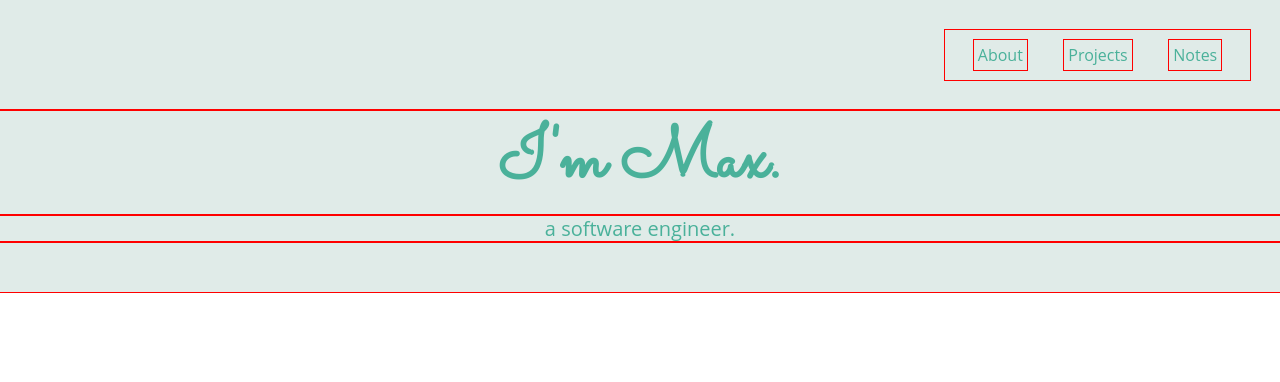
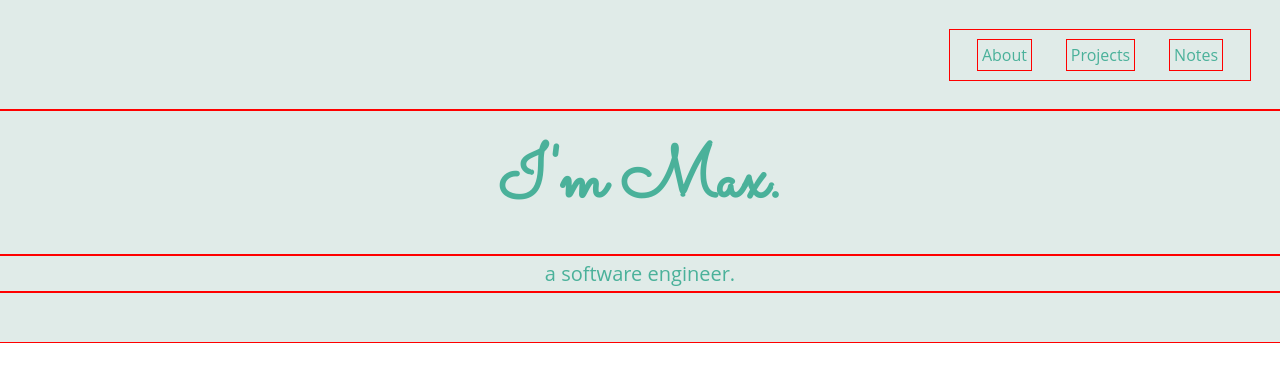
Before and after one commit to MaxBSilver/portfolio-2019, a React (Create React App) app: page / in a window 1280 px wide. Shown: the top 382 px of the page. Built offline with nearby package versions, Linux system fonts and the light colour scheme.

Commit message:
configure react-routere, wrap application in <Router> and setup nav links to separate pages

```diff
--- a/package.json
+++ b/package.json
@@ -7,6 +7,8 @@
     "react": "^16.8.6",
     "react-dom": "^16.8.6",
     "react-redux": "^7.1.0",
+    "react-router": "^5.0.1",
+    "react-router-dom": "^5.0.1",
     "react-scripts": "3.0.1",
     "redux": "^4.0.4",
     "redux-devtools-extension": "^2.13.8"
--- a/src/components/Header/Header.jsx
+++ b/src/components/Header/Header.jsx
@@ -1,5 +1,4 @@
 import React from 'react';
-import fort from '../../assets/fort.png';
 
 export default function Header (){
 	return (
--- a/src/components/Header/header.scss
+++ b/src/components/Header/header.scss
@@ -9,6 +9,7 @@ header {
 
     & h1{
       font-size: 72px;
+      padding: 20px;
     @include flex(row, center);
 
       font-family: 'Sacramento', cursive;
@@ -16,7 +17,7 @@ header {
     }
     p {
       @include flex(row, center);
-
+      padding: 5px;
       font-size:20px;
     }
 
--- a/src/containers/App/App.jsx
+++ b/src/containers/App/App.jsx
@@ -2,12 +2,13 @@ import React from 'react';
 import Nav from '../Nav/Nav';
 import '../../sass/index.scss';
 import Main from '../Main/Main';
+import { Route } from 'react-router-dom';
 
 const App = () => {
 	return (
 		<div className="App">
 			<Nav />
-		<Main />
+			<Route exact path="/" component={Main} />
 		</div>
 	);
 };
--- a/src/containers/Nav/Nav.jsx
+++ b/src/containers/Nav/Nav.jsx
@@ -1,5 +1,5 @@
 import React, { Component } from 'react';
-
+import { NavLink } from 'react-router-dom';
 export default class Nav extends Component {
 	constructor (props) {
 		super(props);
@@ -14,9 +14,9 @@ export default class Nav extends Component {
 		return (
 			<nav>
 				<div className="nav-container">
-					<li>About</li>
-					<li>Projects</li>
-					<li>Notes</li>
+					<NavLink to="/">About</NavLink>
+					<NavLink to="/projects">Projects</NavLink>
+					<NavLink to="/notes">Notes</NavLink>
 				</div>
 			</nav>
 		);
--- a/src/containers/Nav/nav.scss
+++ b/src/containers/Nav/nav.scss
@@ -5,11 +5,12 @@ nav {
 
   & div {
     @include flex( row, space-around);
-    width: 25%;
+    width: 300px;
     padding: 10px;
   }
-  li {
+  a {
     padding: 4px;
     color: #4AB19A;
+    text-decoration: none;
   }
 }
--- a/src/index.js
+++ b/src/index.js
@@ -6,12 +6,15 @@ import { Provider } from 'react-redux';
 import { createStore } from 'redux';
 import { composeWithDevTools } from 'redux-devtools-extension';
 import { rootReducer } from './redux/reducers/index';
+import { BrowserRouter as Router} from 'react-router-dom';
 
 const store = createStore(rootReducer, composeWithDevTools());
 ReactDOM.render(
-	<Provider store={store}>
-		<App />
-	</Provider>,
+	<Router>
+		<Provider store={store}>
+			<App />
+		</Provider>
+	</Router>,
 	document.getElementById('root')
 );
 
```
Also changed, not shown: 1 other file (tests, documents, lock files or other folders).
